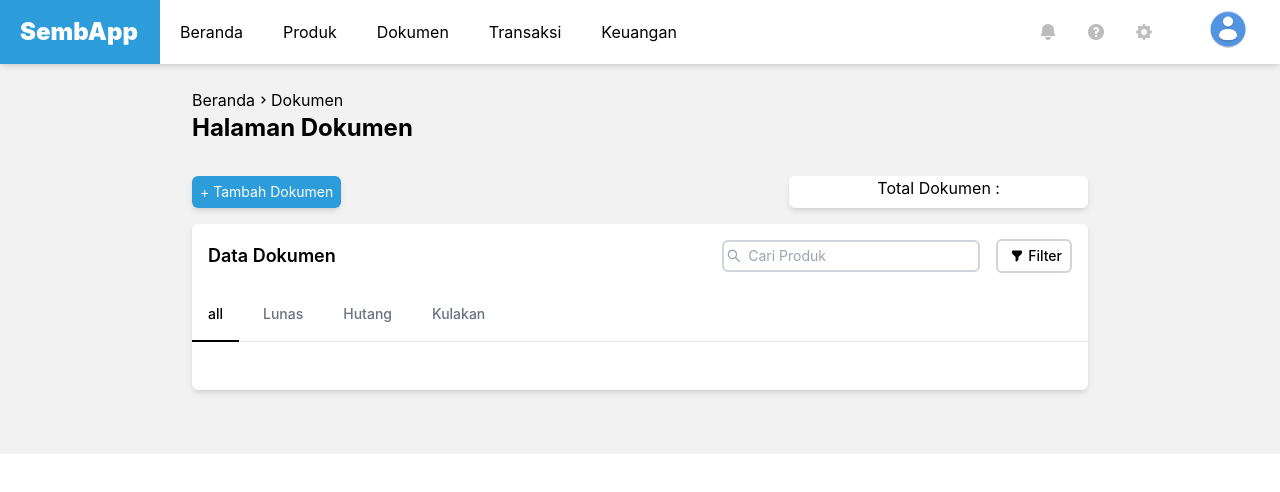
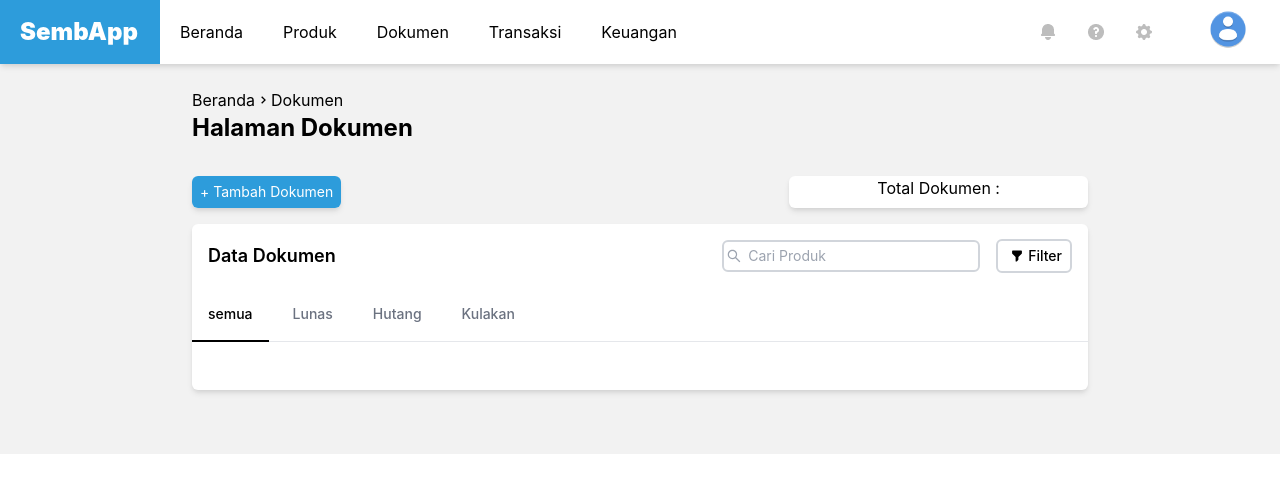
Before and after one commit to syamtrax/SembApp-Project, a React (Create React App) app in the folder frontend/: page /dokumen in a window 1280 px wide. Shown: the top 492 px of the page. Built offline with nearby package versions, Linux system fonts and the light colour scheme.

Commit message:
ubah dikit

```diff
--- a/frontend/src/pages/dokumen.js
+++ b/frontend/src/pages/dokumen.js
@@ -72,7 +72,7 @@ const Document = () => {
                 <div className="mb-4 border-b border-gray-200">
                     <ul className="flex flex-wrap -mb-px text-sm font-medium text-center" id="tabDokumen" data-tabs-toggle="#tabDokumenContent" role="tablist">
                         <li className="mr-2" role="presentation">
-                            <button className="inline-block p-4 rounded-t-lg border-b-2 border-black" id="all-tab" data-tabs-target="#all" type="button" role="tab" aria-controls="all" aria-selected="true">all</button>
+                            <button className="inline-block p-4 rounded-t-lg border-b-2 border-black" id="semua-tab" data-tabs-target="#semua" type="button" role="tab" aria-controls="semua" aria-selected="true">semua</button>
                         </li>
                         <li className="mr-2" role="presentation">
                             <button className="inline-block p-4 rounded-t-lg border-b-2 border-transparent hover:text-black hover:border-gray-300 text-gray-500 border-gray-100" id="lunas-tab" data-tabs-target="#lunas" type="button" role="tab" aria-controls="lunas" aria-selected="false">Lunas</button>
@@ -86,7 +86,7 @@ const Document = () => {
                     </ul>
                 </div>
                 <div id="tabDokumenContent">
-                    <div className="p-4" id="all" role="tabpanel" aria-labelledby="all-tab">
+                    <div className="p-4" id="semua" role="tabpanel" aria-labelledby="semua-tab">
                     </div>
                     <div className="hidden p-4" id="lunas" role="tabpanel" aria-labelledby="lunas-tab">
                     </div>
```
